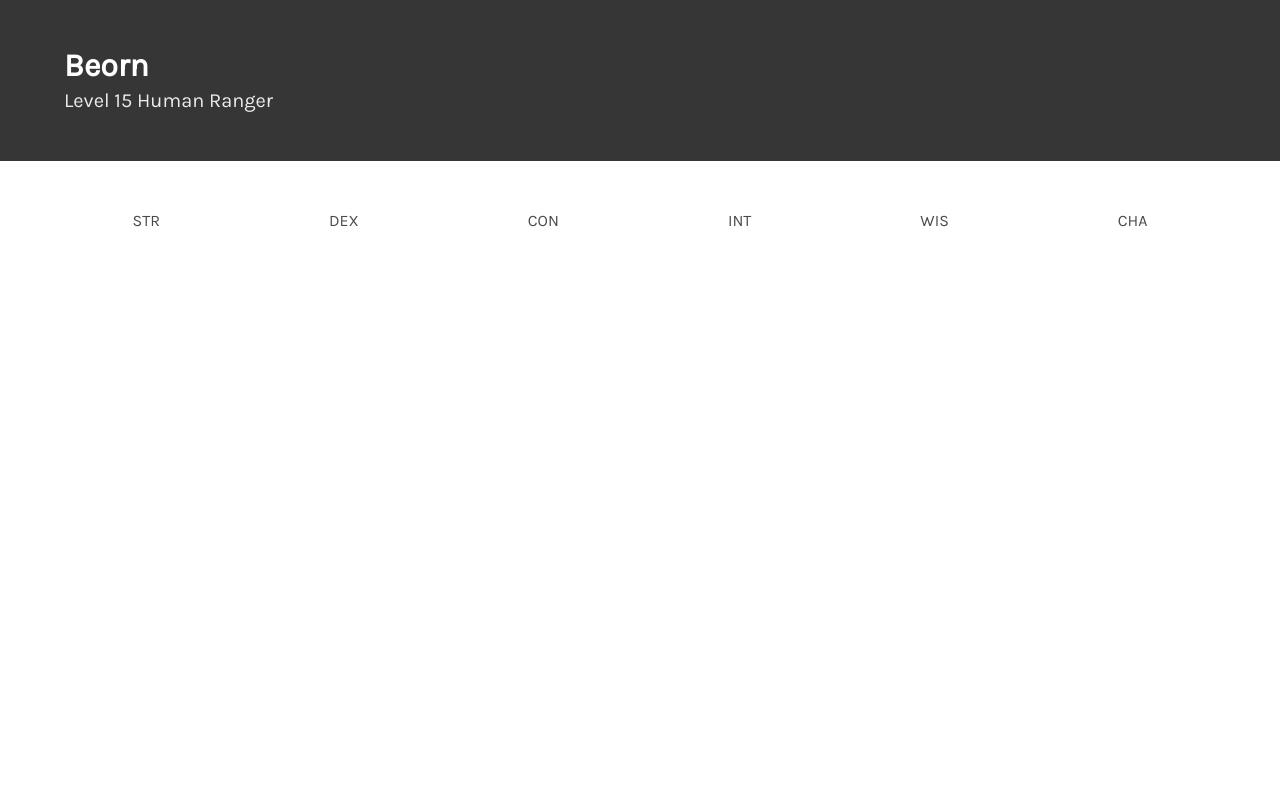
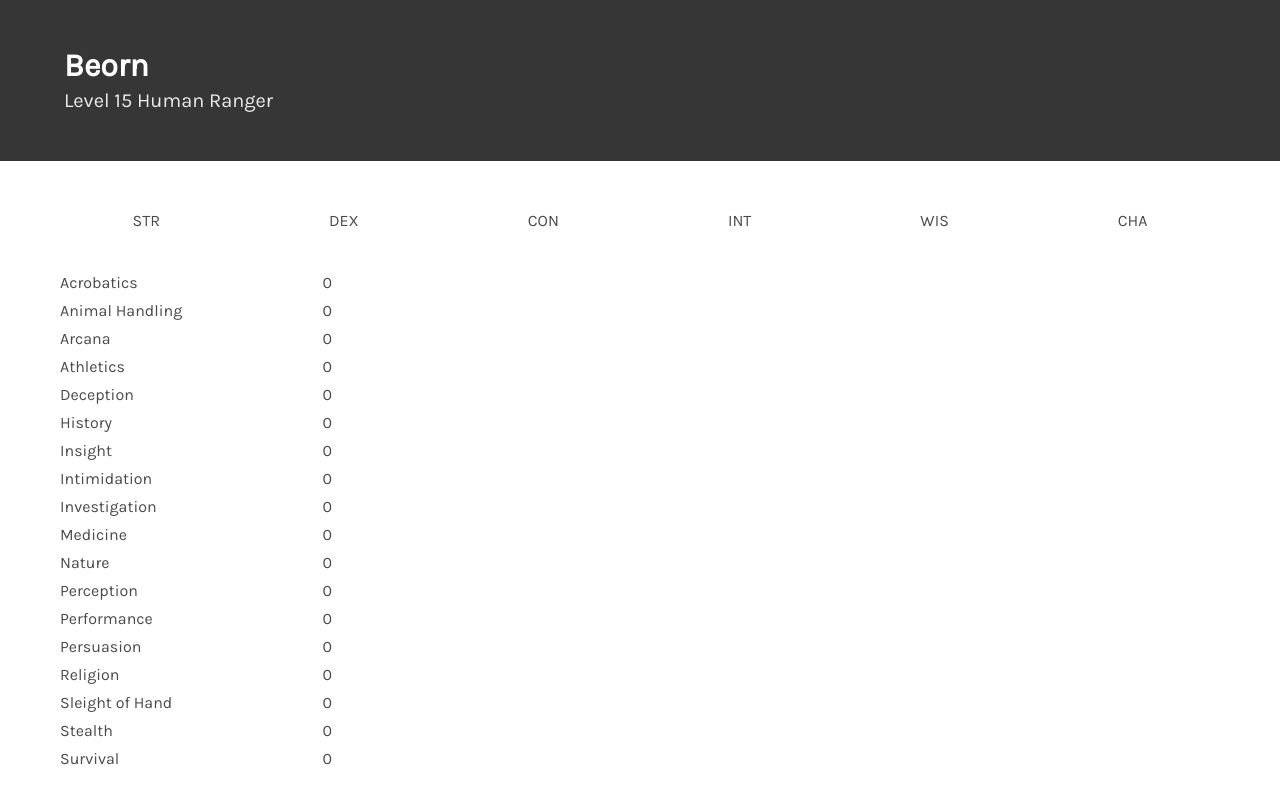
Before and after one commit to micaminoff/simple_charsheet, a React (Create React App) app in the folder frontend/: page / in a window 1280 px wide. Shown: the top 804 px of the page. Built offline with nearby package versions, Linux system fonts and the light colour scheme; the HTML template or start-up script is replaced by a standard one.

Commit message:
More structure, header props, initial schema

```diff
--- a/frontend/src/App.scss
+++ b/frontend/src/App.scss
@@ -3,4 +3,8 @@
 @import url('https://fonts.googleapis.com/css2?family=Karla&display=swap');
 $family-sans-serif: 'Karla', sans-serif;
 
+.skill_box {
+    padding: 2px 0;
+}
+
 @import "../node_modules/bulma/bulma.sass";
--- a/frontend/src/App.tsx
+++ b/frontend/src/App.tsx
@@ -1,14 +1,25 @@
 import React from 'react';
 import Header from './Components/Header';
 import AttributeRow from './Components/AttributeRow';
+import Skills from './Components/Skills';
 import './App.scss';
+import data from './data.json'
 
+const hero = data.characters[0];
 
 const App = () => (
-  <section className='App'>
-    <Header />
-    <AttributeRow />
-  </section>
+  <div className='App'>
+    <Header name={hero.name} level={hero.level} race={hero.race} dnd_class={hero.class}/>
+    <section className='section character'>
+      <AttributeRow />
+      <div className='columns'>
+        <div className='column'>
+          <Skills />
+        </div>
+      </div>
+
+    </section>
+  </div>
 );
 
 export default App;
--- a/frontend/src/Components/AttributeBox.tsx
+++ b/frontend/src/Components/AttributeBox.tsx
@@ -1,10 +1,10 @@
 import React from 'react'
 
-export interface AttrProps {
+export interface Props {
     attr: string;
 }
 
-const AttributeBox = ({attr}: AttrProps) => (
+const AttributeBox = ({attr}: Props) => (
     <div className='attribute_box level-item has-text-centered'>
         {attr}
     </div>
--- a/frontend/src/Components/AttributeRow.tsx
+++ b/frontend/src/Components/AttributeRow.tsx
@@ -2,7 +2,6 @@ import React from 'react';
 import AttributeBox from './AttributeBox';
 
 const AttributeRow = () => (
-    <section className='section'>
     <nav className='level'>
         <AttributeBox attr='STR' />
         <AttributeBox attr='DEX' />
@@ -11,7 +10,6 @@ const AttributeRow = () => (
         <AttributeBox attr='WIS' />
         <AttributeBox attr='CHA' />
     </nav>
-    </section>
 );
 
 export default AttributeRow;
--- a/frontend/src/Components/Header.tsx
+++ b/frontend/src/Components/Header.tsx
@@ -1,11 +1,19 @@
 import React from 'react';
 
-const Header = () => (
+export interface Props {
+    name: string;
+    level: number;
+    race: string;
+    // silly protected words
+    dnd_class: string;
+}
+
+const Header = ({ name, level, race, dnd_class }: Props) => (
     <section className='hero is-dark'>
         <div className='hero-body'>
             <div className='container'>
-                <h1 className='title'>Beorn</h1>
-                <h2 className='subtitle'>Level 15 Human Ranger</h2>
+                <h1 className='title'>{name}</h1>
+                <h2 className='subtitle'>Level {level} {race} {dnd_class} </h2>
             </div>
         </div>
     </section>
--- /dev/null
+++ b/frontend/src/Components/SkillBox.tsx
@@ -0,0 +1,18 @@
+import React from 'react';
+
+export interface Props {
+    skill: string;
+    proficient?: boolean;
+    value?: number;
+}
+
+const SkillBox = ({ skill, proficient = false, value = 0 }: Props) => (
+    <div className='skill_box'>
+        <nav className='level'>
+            <div className='level-left'>{skill}</div>
+            <div className='level-right'>{value}</div>
+        </nav>
+    </div>
+);
+
+export default SkillBox;
--- /dev/null
+++ b/frontend/src/Components/Skills.tsx
@@ -0,0 +1,27 @@
+import React from 'react';
+import SkillBox from './SkillBox';
+
+const Skills = () => (
+    <div className='column is-one-quarter'>
+        <SkillBox skill='Acrobatics' />
+        <SkillBox skill='Animal Handling' />
+        <SkillBox skill='Arcana' />
+        <SkillBox skill='Athletics' />
+        <SkillBox skill='Deception' />
+        <SkillBox skill='History' />
+        <SkillBox skill='Insight' />
+        <SkillBox skill='Intimidation' />
+        <SkillBox skill='Investigation' />
+        <SkillBox skill='Medicine' />
+        <SkillBox skill='Nature' />
+        <SkillBox skill='Perception' />
+        <SkillBox skill='Performance' />
+        <SkillBox skill='Persuasion' />
+        <SkillBox skill='Religion' />
+        <SkillBox skill='Sleight of Hand' />
+        <SkillBox skill='Stealth' />
+        <SkillBox skill='Survival' />
+    </div>
+);
+
+export default Skills;
--- /dev/null
+++ b/frontend/src/data.json
@@ -0,0 +1,62 @@
+{"characters": [
+    {
+        "name": "Beorn",
+        "level": 15,
+        "race": "Human",
+        "class": "Ranger",
+        "inspiration": 1,
+        "background": "Wanderer",
+        "alignment": "Lawful Neutral",
+        "xp": 6000,
+        "proficiency_bonus": 4,
+        "ac": 19,
+        "speed": 45,
+        "hit_points": {
+            "max": 60,
+            "current": 60
+        },
+        "abilities": {
+            "str": 18,
+            "dex": 15,
+            "con": 10,
+            "int": 13,
+            "wis": 15,
+            "cha": 9
+        },
+        "proficiencies": {
+            "str": 0,
+            "dex": 1,
+            "con": 0,
+            "int": 0,
+            "wis": 1,
+            "cha": 0,
+
+            "acrobatics": 0,
+            "animal_handling": 1,
+            "arcana": 0,
+            "athletics": 1,
+            "deception": 0,
+            "history": 0,
+            "insight": 0,
+            "intimidation": 0,
+            "investigation": 0,
+            "medicine": 1,
+            "nature": 1,
+            "perception": 1,
+            "performance": 0,
+            "persuasion": 0,
+            "religion": 0,
+            "sleight_of_hand": 0,
+            "stealth": 1,
+            "survival": 1
+        },
+        "hit_dice": {
+            "count": 4,
+            "dice": "d6"
+        },
+        "death_saves": {
+            "successes": 0,
+            "failures": 0
+        }
+    }
+]}
```
Lines whose indentation alone changed are shown as unchanged.
